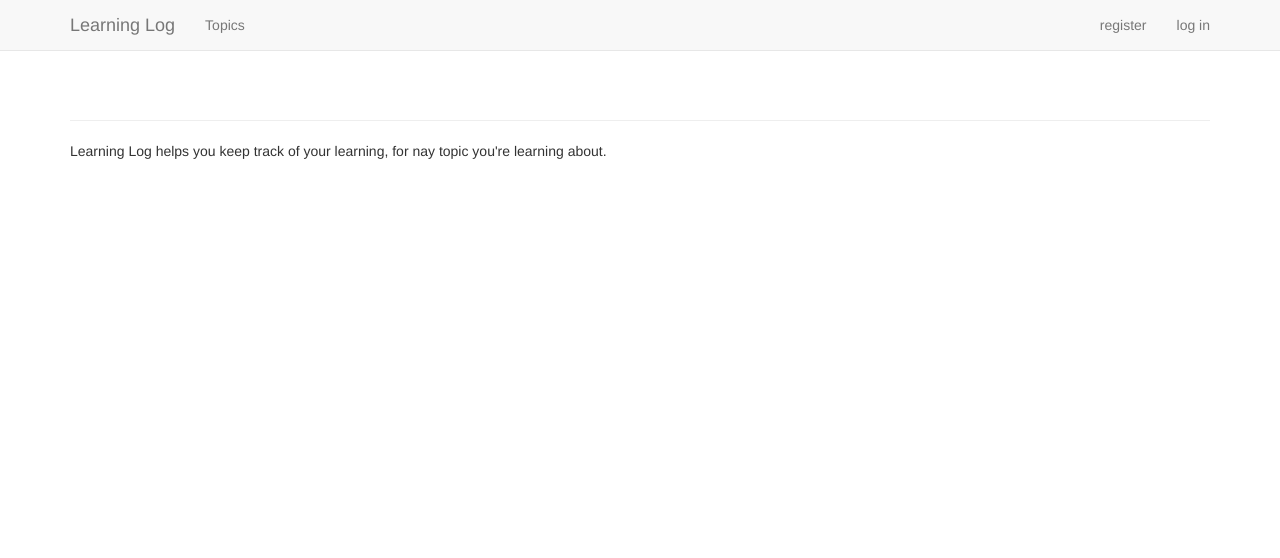
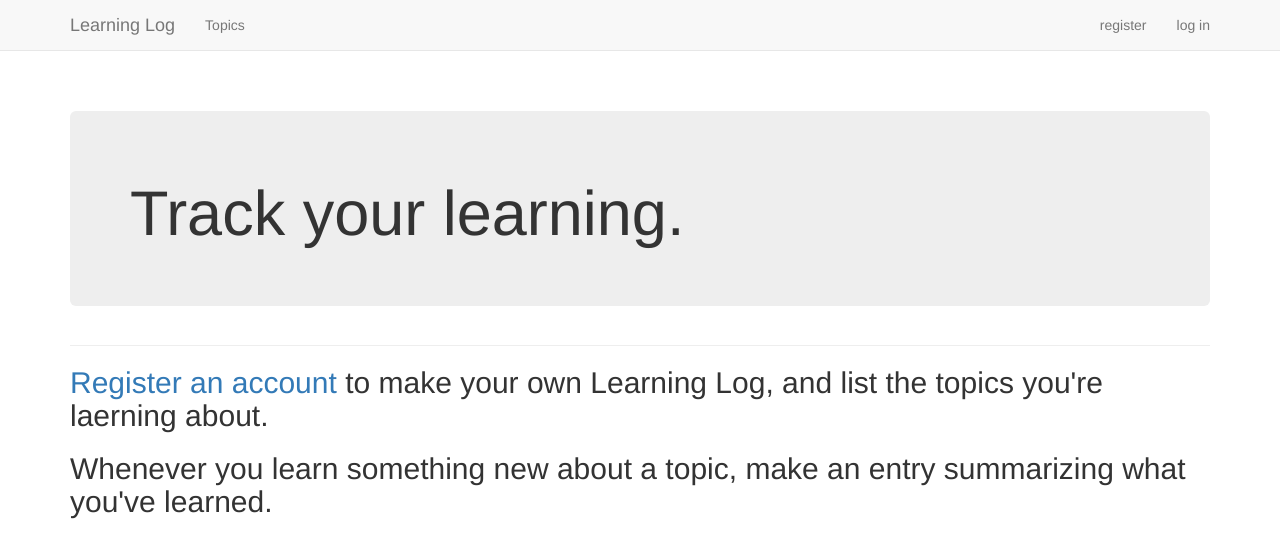
Before and after one commit to BrambleXu/python-crash-course-django-app, a Django app: page / in a window 1280 px wide. Shown: the top 558 px of the page. Run offline with Django 3.2, Linux system fonts and the light colour scheme; some libraries are stand-ins or nearby versions.

Commit message:
correct base.html and 20.1.4

```diff
--- a/learning_logs/templates/learning_logs/base.html
+++ b/learning_logs/templates/learning_logs/base.html
@@ -5,7 +5,7 @@
   <head>
     <meta charset="utf-8">
     <meta http-equiv="X-UA-Compatible" content="IE-edge">
-    <meta name="viewport" content="width-device-width, initial-scale-1">
+    <meta name="viewport" content="width=device-width, initial-scale=1">
 
     <title>Learning Log</title>
 
--- a/learning_logs/templates/learning_logs/index.html
+++ b/learning_logs/templates/learning_logs/index.html
@@ -1,8 +1,18 @@
 {% extends "learning_logs/base.html" %}
 
+{% block header %}
+  <div class="jumbotron">
+    <h1>Track your learning.</h1>
+  </div>
+{% endblock header %}
+
 {% block content %}
-
-<p>Learning Log helps you keep track of your learning,
-    for nay topic you're learning about.</p>
-
+  <h2>
+    <a href="{% url 'users:register' %}">Register an account</a> to make
+    your own Learning Log, and list the topics you're laerning about.
+  </h2>
+  <h2>
+    Whenever you learn something new about a topic, make an entry
+    summarizing what you've learned.
+  </h2>
 {% endblock content %}
```
